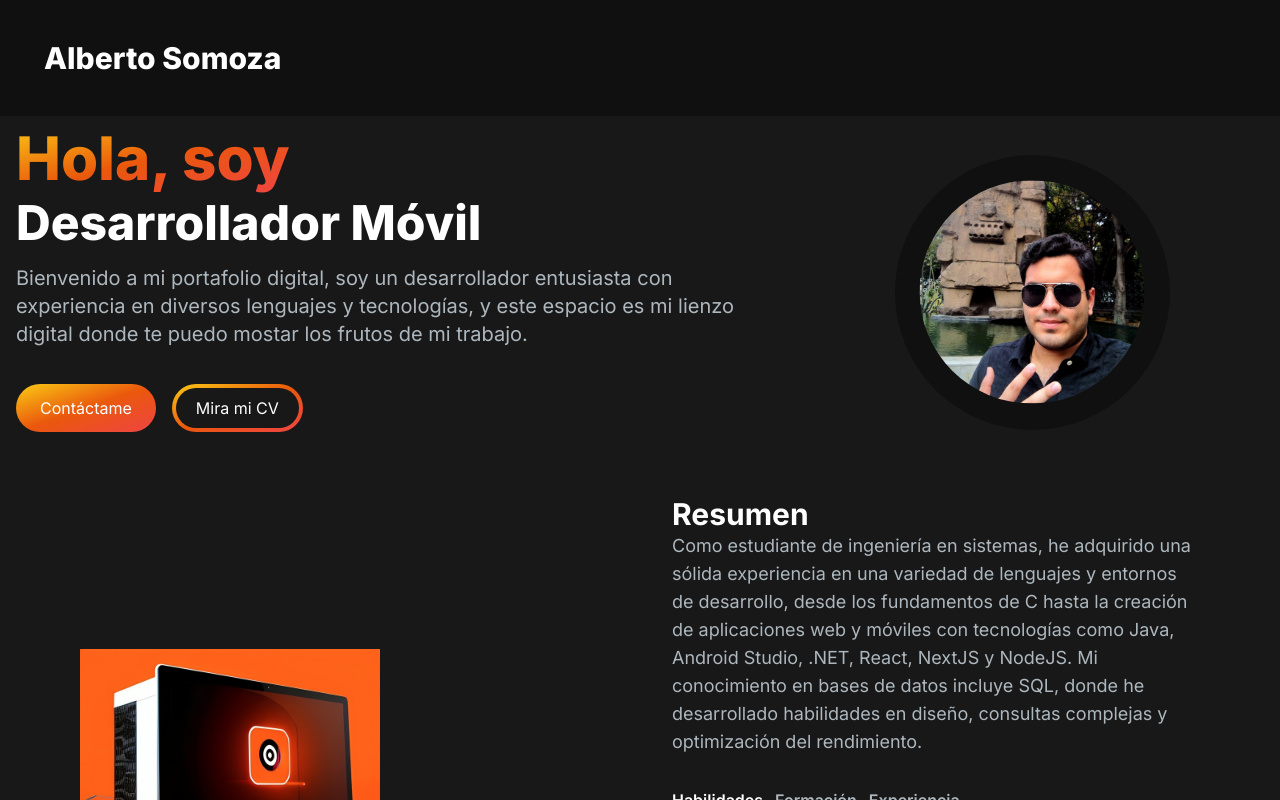
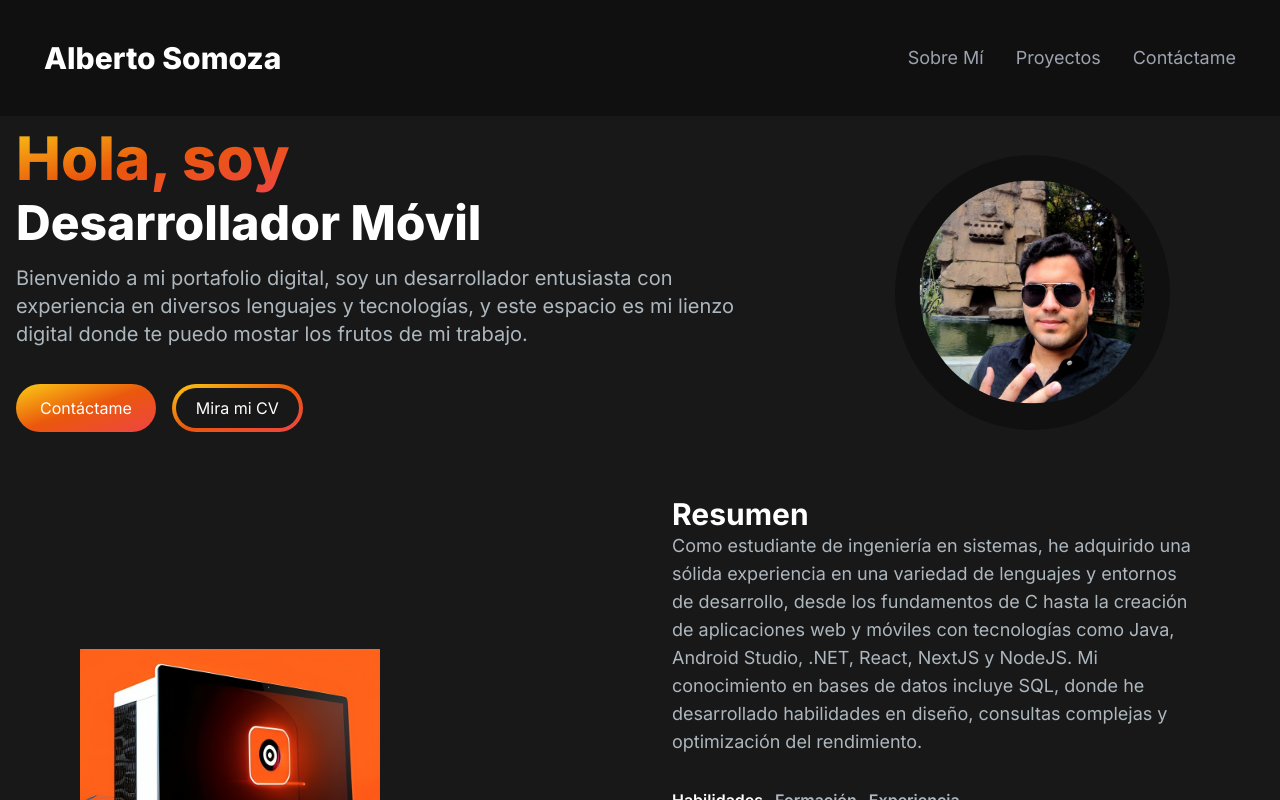
Before and after one commit to AlbertoSCV/portfolio-alberto, a Next.js app: page / in a window 1280 px wide. Shown: the top 800 px of the page. Built offline with nearby package versions, Linux system fonts and the light colour scheme.

Commit message:
Fix Page.js & making functional w/ new Navbar

```diff
--- a/app/page.js
+++ b/app/page.js
@@ -8,7 +8,7 @@ import Footer from "./components/footer/Footer";
 export default function Home() {
   return (
     <main className="flex min-h-screen flex-col bg-[#181818]">
-      <NavBar/>
+    <NavBar sectionVisible={true}/>
       <div className="container mt-28 mx-auto px-12 sm:px-4 py-4">
         <HomeSection/>
         <AboutSection/>
```
